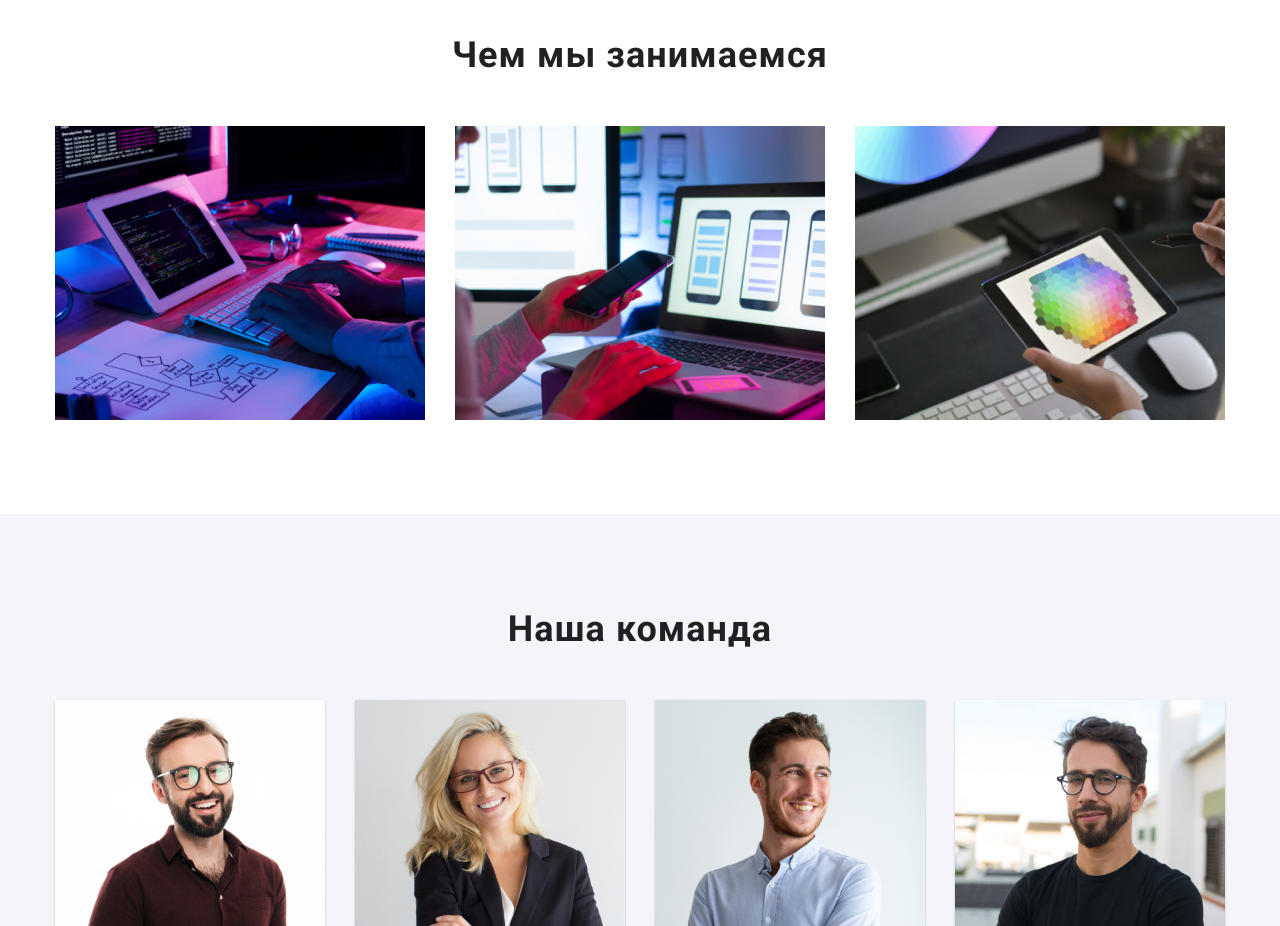
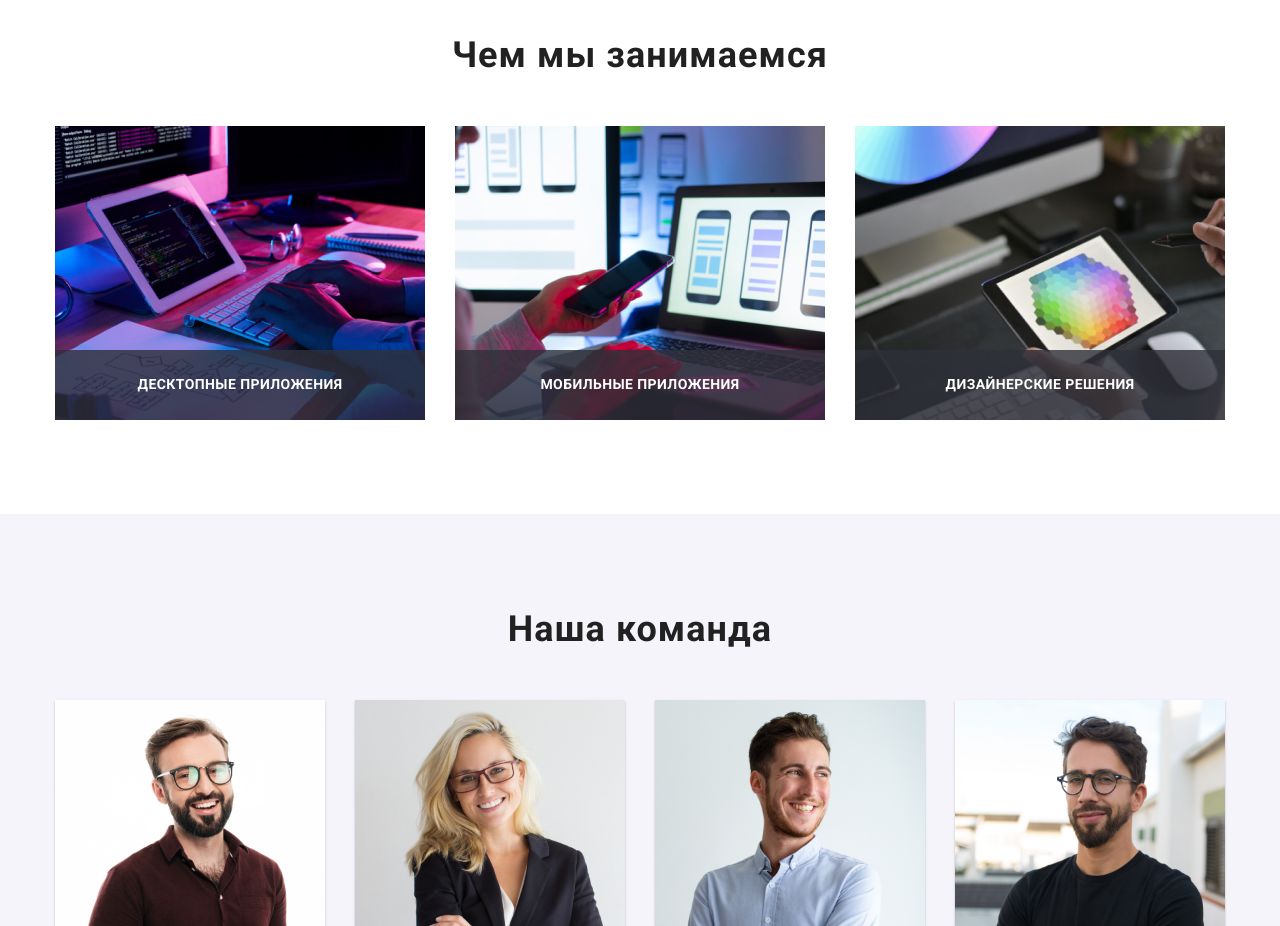
Before and after one commit to Artem-Rudko/goit-markup-hw-04, a plain HTML site: page index.html in a window 1280 px wide. Shown: the part 1100-2026 px from the top of the page. Drawn offline with nearby package versions, Linux system fonts and the light colour scheme.

Commit message:
Добавляет текст над картинками в index.html

```diff
--- a/css/styles.css
+++ b/css/styles.css
@@ -212,6 +212,11 @@ footer {
     background-color: var(--bgc-secondary);
 }
 
+.container-flex {
+    display: flex;
+    flex-direction: row;
+}
+
 .logo.bgc-dark {
     color: var(--bgc-main);
 }
@@ -246,10 +251,6 @@ address .footer.address {
     color: var(--bgc-main);
 }
 
-.container-flex {
-    display: flex;
-    flex-direction: row;
-}
 .contacts-footer:not(:last-child) {
     margin-right: 70px;
 }
@@ -415,6 +416,32 @@ footer .social-icons-link:focus {
     justify-content: space-between;
 }
 
+.we-do-thumb {
+    position: relative;
+}
+
+.we-do-label {
+    height: 70px;
+    width: 100%;
+    margin: 0;
+
+    display: inline-flex;
+    align-items: center;
+    justify-content: center;
+
+    position: absolute;
+    bottom: 0;
+    /* top: 0; */
+
+    font-weight: 700;
+    line-height: 1.14;
+    color: var(--bgc-main);
+    text-transform: uppercase;
+
+    background-color: rgba(47, 48, 58, 0.8);
+}
+
+
 .team .list {
     display: flex;
 }
@@ -496,6 +523,7 @@ footer .social-icons-link:focus {
 
 .partners-logo-svg {
     fill: currentColor;
+    display: block;
 }
 
 /* Стили для portfolio.html */
--- a/index.html
+++ b/index.html
@@ -90,13 +90,22 @@
                 <h2 class="section-title">Чем мы занимаемся</h2>
                 <ul class="list">
                     <li>
-                        <img src="./images/box1.jpg" alt="Верстка вэбсайтов" width="370">
+                        <div class="we-do-thumb">
+                            <img src="./images/box1.jpg" alt="Десктопные приложения" width="370">
+                            <p class="we-do-label">Десктопные приложения</p>
+                        </div>
                     </li>
                     <li>
-                        <img src="./images/box2.jpg" alt="Адаптивная верстка" width="370">
+                        <div class="we-do-thumb">
+                            <img src="./images/box2.jpg" alt="Мобильные приложения" width="370">
+                            <p class="we-do-label">Мобильные приложения</p>
+                        </div>
                     </li>
                     <li>
-                        <img src="./images/box3.jpg" alt="Дизайн" width="370">
+                        <div class="we-do-thumb">
+                            <img src="./images/box3.jpg" alt="Дизайнерские решения" width="370">
+                            <p class="we-do-label">Дизайнерские решения</p>
+                        </div>
                     </li>
                 </ul>
             </div>
@@ -258,42 +267,42 @@
                 <ul class="list partners-list ">
                     <li class="partners-list-item">
                         <a href="" class="partners-list-link" target="_blank" rel="noopener noreferer">
-                            <svg class="partners-logo-svg" width="44.3" hight="49.2">
+                            <svg class="partners-logo-svg" width="44.3" height="49.2">
                                 <use href="./images/sprite.svg#logo-1"></use>
                             </svg>
                         </a>
                     </li>
                     <li class="partners-list-item">
                         <a href="" class="partners-list-link" target="_blank" rel="noopener noreferer">
-                            <svg class="partners-logo-svg" width="40" hight="52">
+                            <svg class="partners-logo-svg" width="40" height="52">
                                 <use href="./images/sprite.svg#logo-2"></use>
                             </svg>
                         </a>
                     </li>
                     <li class="partners-list-item">
                         <a href="" class="partners-list-link" target="_blank" rel="noopener noreferer">
-                            <svg class="partners-logo-svg" width="41" hight="42.6">
+                            <svg class="partners-logo-svg" width="41" height="42.6">
                                 <use href="./images/sprite.svg#logo-3"></use>
                             </svg>
                         </a>
                     </li>
                     <li class="partners-list-item">
                         <a href="" class="partners-list-link" target="_blank" rel="noopener noreferer">
-                            <svg class="partners-logo-svg" width="79.66" hight="42.02">
+                            <svg class="partners-logo-svg" width="79.66" height="42.02">
                                 <use href="./images/sprite.svg#logo-4"></use>
                             </svg>
                         </a>
                     </li>
                     <li class="partners-list-item">
                         <a href="" class="partners-list-link" target="_blank" rel="noopener noreferer">
-                            <svg class="partners-logo-svg" width="59" hight="47">
+                            <svg class="partners-logo-svg" width="59" height="47">
                                 <use href="./images/sprite.svg#logo-5"></use>
                             </svg>
                         </a>
                     </li>
                     <li class="partners-list-item">
                         <a href="" class="partners-list-link" target="_blank" rel="noopener noreferer">
-                            <svg class="partners-logo-svg" width="88.48" hight="45.44">
+                            <svg class="partners-logo-svg" width="88.48" height="45.44">
                                 <use href="./images/sprite.svg#logo-6"></use>
                             </svg>
                         </a>
```
